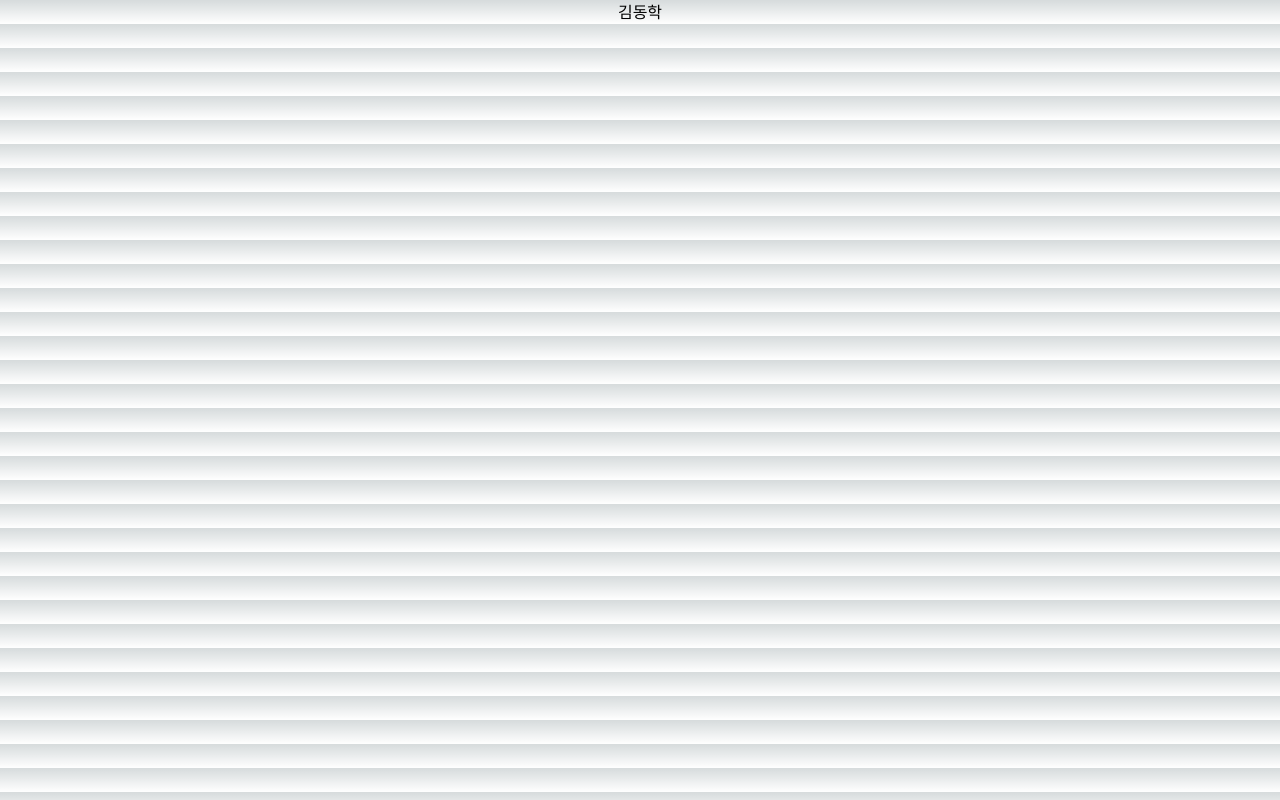
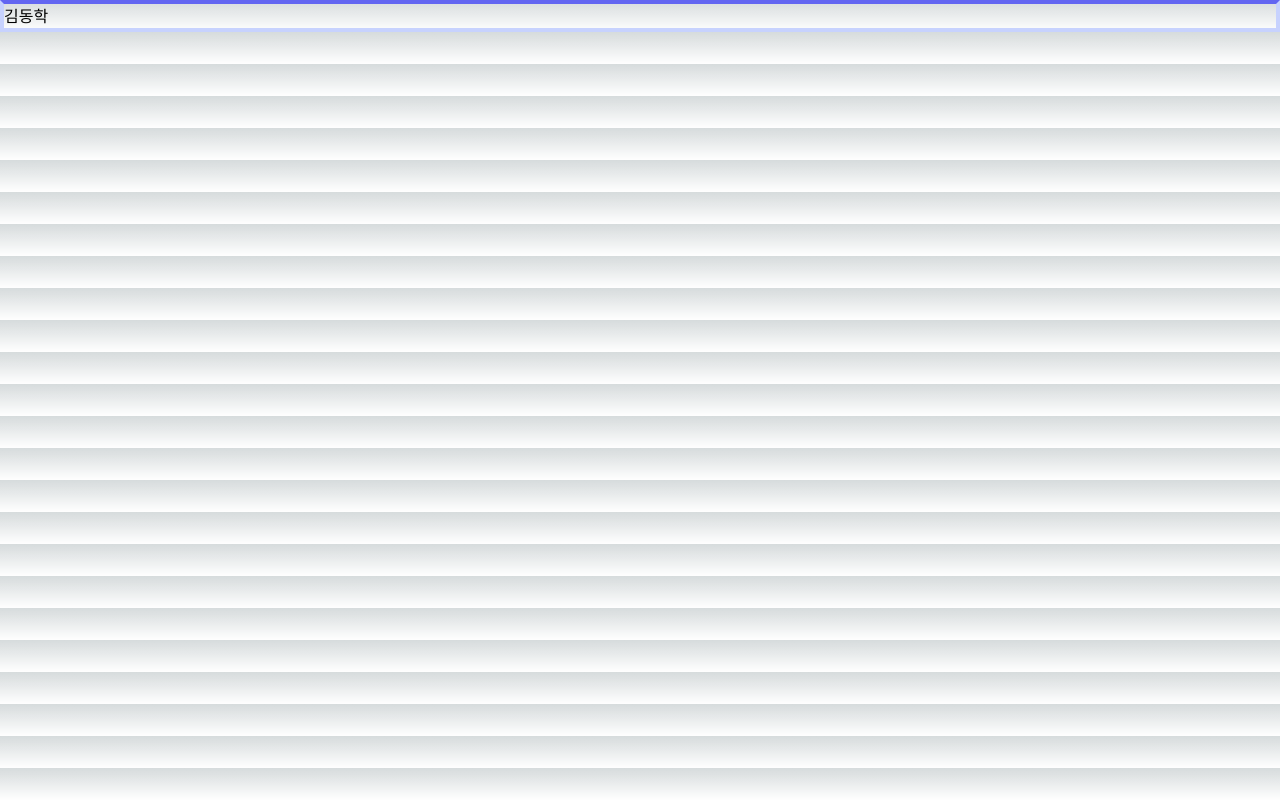
Before and after one commit to enbraining/enbraining, a Next.js app: page / in a window 1280 px wide. Built offline with nearby package versions, Linux system fonts and the light colour scheme.

Commit message:
update tailwind

```diff
--- a/src/app/page.tsx
+++ b/src/app/page.tsx
@@ -1,8 +1,8 @@
 export default function Home() {
   return (
     <main>
-      <div className="grid place-items-center outline-2">
-        <a className="p-30">김동학</a>
+      <div className="border-4 border-indigo-200 border-t-indigo-500">
+        <p className="p-30">김동학</p>
       </div>
     </main>
   )
```
